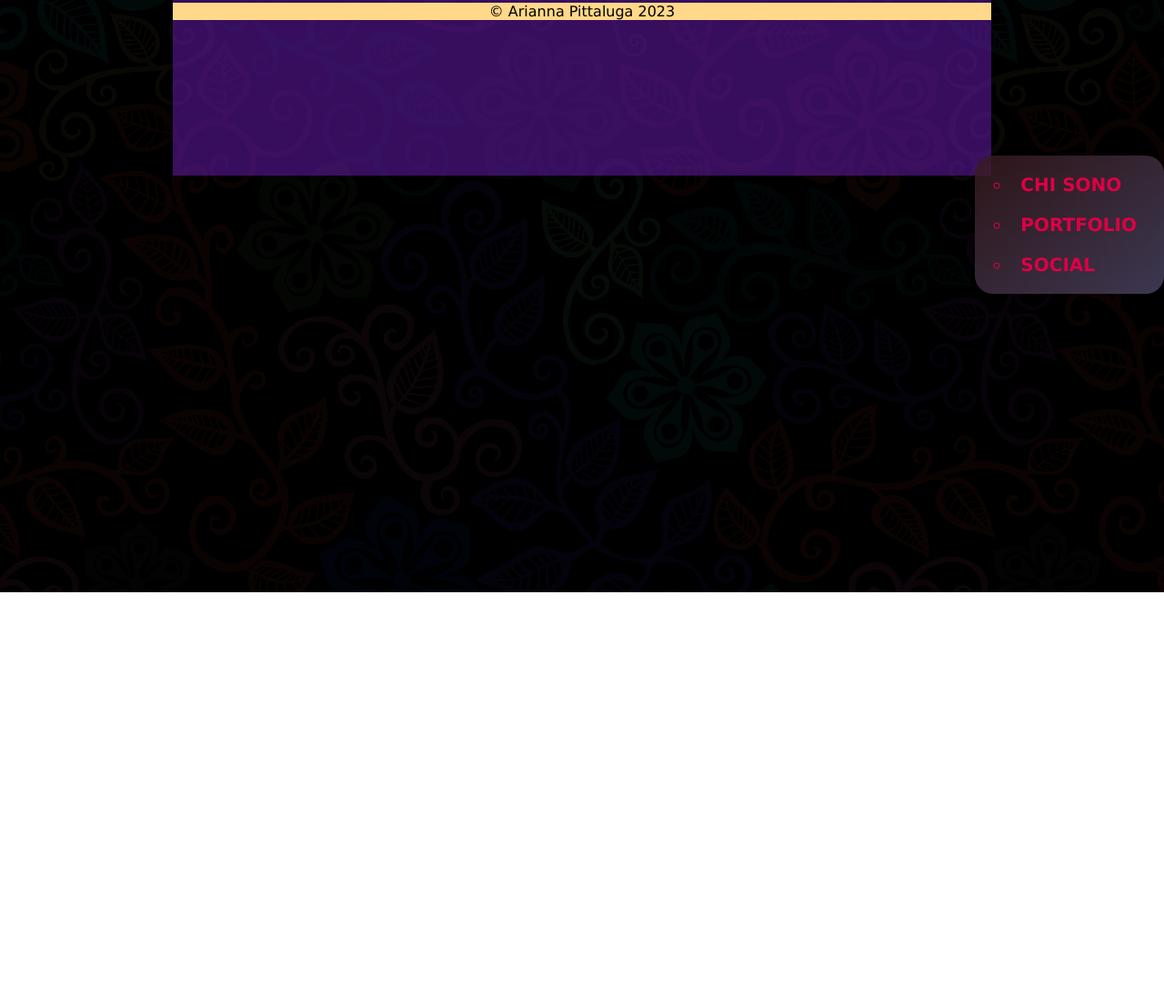
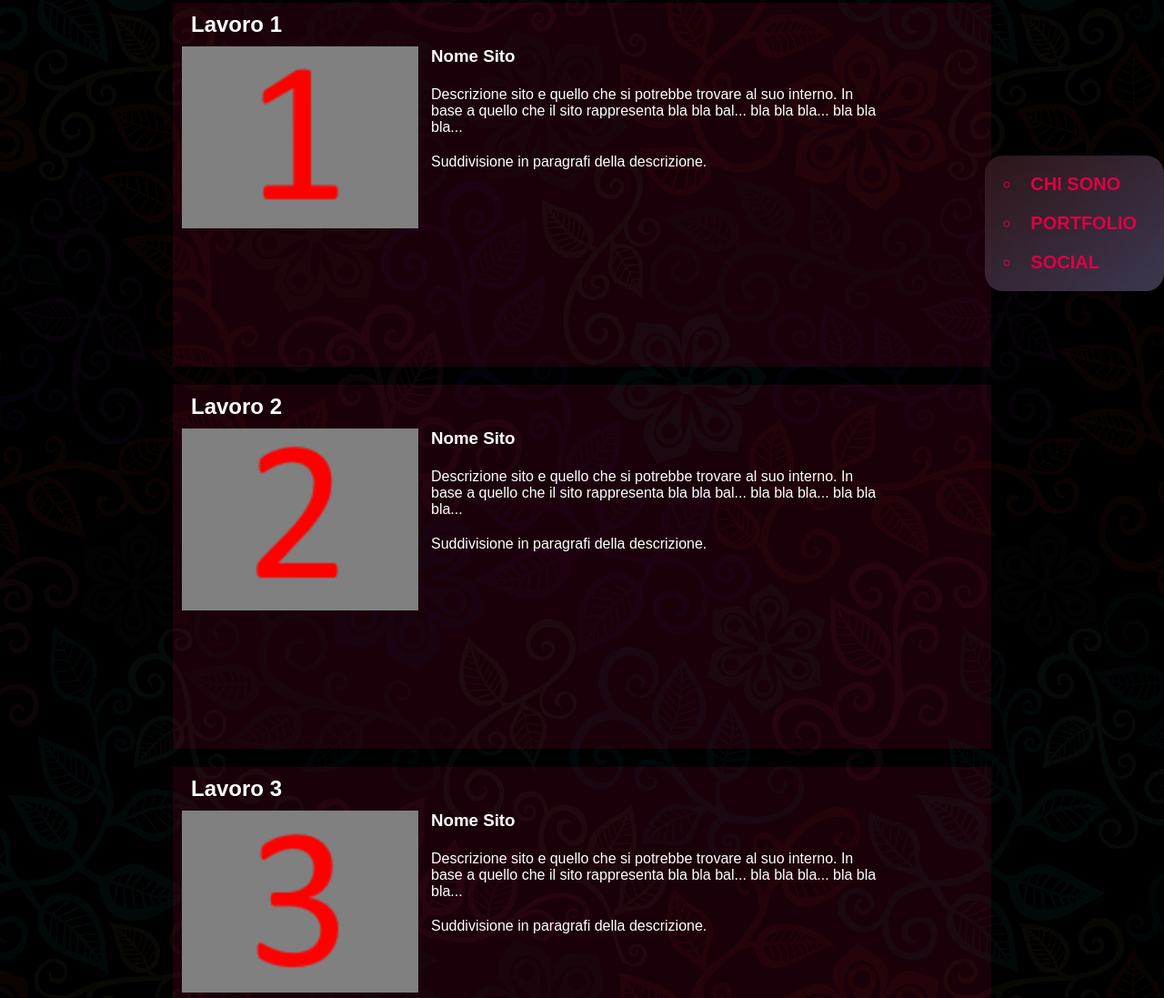
Before and after one commit to LeiArianna/SitoAriannaPittaluga-prova, a plain HTML site: page portfolio.html in a window 1280 px wide. Shown: the part 149-1246 px from the top of the page at 91% size. Before the commit the page ends 800 px from the top, so only its background shows below. Drawn offline with Linux system fonts and the light colour scheme.

Commit message:
modificata pagina portfolio

```diff
--- a/portfolio.html
+++ b/portfolio.html
@@ -28,9 +28,81 @@
             </div>
         </header>
 
-        <section class="section">
-            <div>
-
+        <section class="item-container">
+            <div class="item-portfolio">
+                <div class="titolo-portfolio">
+                    <h1>Lavoro 1</h1>
+                </div>
+                <div class="contenitore-portfolio">
+                    <div class="immagine-sito">
+                        <a href="www.asd.com" target="_blank"><img src="images/lav1.png" /></a>
+                    </div>
+                    <div class="contenitore-descrizione">
+                        <div class="nome-sito">
+                            <h3>Nome Sito</h3>
+                        </div>
+                        <div class="descrizione-sito">
+                            <p>
+                                Descrizione sito e quello che si potrebbe trovare al suo interno.
+                                In base a quello che il sito rappresenta bla bla bal...
+                                bla bla bla... bla bla bla...
+                            </p>
+                            <p>
+                                Suddivisione in paragrafi della descrizione.
+                            </p>
+                        </div>
+                    </div>
+                </div>
+            </div>
+            <div class="item-portfolio">
+                <div class="titolo-portfolio">
+                    <h1>Lavoro 2</h1>
+                </div>
+                <div class="contenitore-portfolio">
+                    <div class="immagine-sito">
+                        <a href="www.asd.com" target="_blank"><img src="images/lav2.png" /></a>
+                    </div>
+                    <div class="contenitore-descrizione">
+                        <div class="nome-sito">
+                            <h3>Nome Sito</h3>
+                        </div>
+                        <div class="descrizione-sito">
+                            <p>
+                                Descrizione sito e quello che si potrebbe trovare al suo interno.
+                                In base a quello che il sito rappresenta bla bla bal...
+                                bla bla bla... bla bla bla...
+                            </p>
+                            <p>
+                                Suddivisione in paragrafi della descrizione.
+                            </p>
+                        </div>
+                    </div>
+                </div>
+            </div>
+            <div class="item-portfolio">
+                <div class="titolo-portfolio">
+                    <h1>Lavoro 3</h1>
+                </div>
+                <div class="contenitore-portfolio">
+                    <div class="immagine-sito">
+                        <a href="www.asd.com" target="_blank"><img src="images/lav3.png" /></a>
+                    </div>
+                    <div class="contenitore-descrizione">
+                        <div class="nome-sito">
+                            <h3>Nome Sito</h3>
+                        </div>
+                        <div class="descrizione-sito">
+                            <p>
+                                Descrizione sito e quello che si potrebbe trovare al suo interno.
+                                In base a quello che il sito rappresenta bla bla bal...
+                                bla bla bla... bla bla bla...
+                            </p>
+                            <p>
+                                Suddivisione in paragrafi della descrizione.
+                            </p>
+                        </div>
+                    </div>
+                </div>
             </div>
         </section>
 
--- a/styles/styles.css
+++ b/styles/styles.css
@@ -6,7 +6,7 @@
 body {
     background-image: url(../images/texture-repeat-flowers-dark.png);
     color: white;
-    font-family:Verdana, Geneva, Tahoma, sans-serif;
+    font-family:Arial, Helvetica, sans-serif;
 }
 /* aside div menu laterale fixed */
 aside {
@@ -72,11 +72,7 @@ aside {
     margin: 10px 10px;
 }
 /* content body */
-.section {
-    background-color: aqua;
-}
 .item-container {
-    background-color: wheat;
     display: flex;
     flex-wrap: wrap;
 }
@@ -87,9 +83,9 @@ aside {
     padding: 10px;
 }
 .item h1 {
-    color: #ff004B;
+    color: white;
     font-size: 30px;
-    text-shadow: rgb(255, 255, 255) 1px 1px;
+    text-shadow: rgb(255, 0, 75) 1px 1px;
     padding: 10px 0px;
 }
 .item h3 {
@@ -122,7 +118,6 @@ aside {
     padding: 5px 0 1px 0;
     text-shadow: rgb(255, 0, 72) 1px 1px;
     display: flex;
-    border: red solid 5px;
 }
 .titoletti div {
     flex-basis: 50%;
@@ -140,6 +135,7 @@ aside {
 }
 .codici {
     color: rgb(168, 168, 168);
+    font-size: 14px;
 }
 .work-in-progress {
     padding: 50px;
@@ -181,7 +177,6 @@ aside {
     height: 100px;
     flex-basis: 30%;
     margin: 0px 5px;
-    border: yellow solid 4px;
 }
 .lavoro:hover {
     width: 150px;
@@ -280,6 +275,54 @@ button:hover {
     align-items: bottom;
 }
 
+/* CSS portfolio.html */
+.item-portfolio {
+    background-color: rgba(255, 0, 76, 0.1);
+    height: 400px;
+    flex-basis: 100%;
+    padding: 10px;
+    margin: 10px 0 10px 0;
+}
+.titolo-portfolio {
+    flex-basis: 100%;
+    height: 10%;
+    padding-left: 10px;
+}
+.contenitore-portfolio {
+    flex-basis: 100%;
+    height: 90%;
+    display: flex;
+    flex-wrap: wrap;
+}
+.immagine-sito {
+    flex-basis: 30%;
+    height: 200px;
+}
+.immagine-sito img {
+    height: 200px;
+}
+.contenitore-descrizione {
+    flex-basis: 70%;
+    height: 100%;
+    display: flex;
+    flex-wrap: wrap;
+}
+.nome-sito {
+    flex-basis: 100%;
+    height: 10%;
+    padding-left: 10px;
+}
+.descrizione-sito {
+    flex-basis: 100%;
+    height: 90%;
+    padding-right: 100px;
+    justify-content: left;
+}
+.descrizione-sito p {
+    padding: 10px;
+}
+
+
 @media only screen and (max-width: 480px) {
     .item {
     flex-basis: 100%;
```
Also changed, not shown: index.html (+1 -1 lines).
